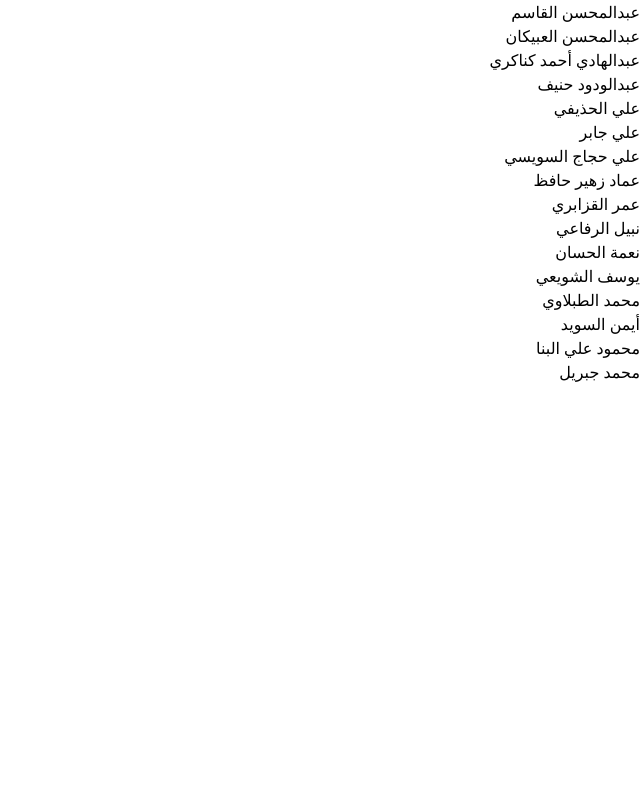
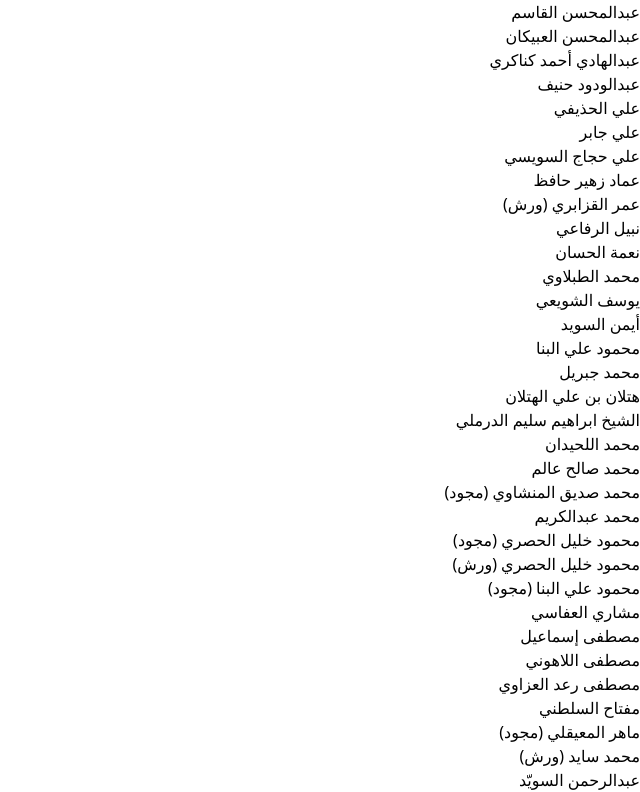
Before and after one commit to Abdelmoniemhgagyy/Quran, a React (Vite) app: page / in a window 1280 px wide. Shown: the part 1876-2668 px from the top of the page, without its empty margins (640-1280 px from the left). Before the commit the page ends 2260 px from the top, so only its background shows below. Built offline with nearby package versions, Linux system fonts and the light colour scheme.

Commit message:
add qurai to 101

```diff
--- a/src/data/downloadQuran.js
+++ b/src/data/downloadQuran.js
@@ -19,7 +19,19 @@ const data = [
     { id: 18, name: "هاني الرفاعي", url: "https://download.tvquran.com/download/recitations/archives/30-mp3.zip" },
     { id: 19, name: "الحصري", url: "https://ia600405.us.archive.org/16/items/TvQuran.com__Al-HussaryZip/TvQuran.com__Al-Hussary.zip" },
     { id: 20, name: "المعصراوي", url: "https://archive.org/compress/rabieaaa2019_yahoo_0022435724357_201505/formats=VBR%20MP3&file=/rabieaaa2019_yahoo_0022435724357_201505.zip" },
-    { id: 21, name: "عبدالرشيد صوفي", url: "https://download.tvquran.com/download/recitations/archives/167-mp3.zip" }
+    { id: 21, name: "عبدالرشيد صوفي", url: "https://download.tvquran.com/download/recitations/archives/167-mp3.zip" },
+    { id: 22, name: "هتلان بن علي الهتلان", url: "https://archive.org/compress/Al-Quran_riwayat_Hafs_tilawat_Hatlan_Alhatlan/formats=VBR%20MP3&file=/Al-Quran_riwayat_Hafs_tilawat_Hatlan_Alhatlan.zip" },
+    { id: 23, name: " الشيخ ابراهيم سليم الدرملي", url: "https://archive.org/compress/Al-Quran_Hafs_tilawat_Ibrahim_Adderemli/formats=VBR%20MP3&file=/Al-Quran_Hafs_tilawat_Ibrahim_Adderemli.zip" },
+    { id: 24, name: "", url: "" },
+    { id: 25, name: "", url: "" },
+    { id: 26, name: "", url: "" },
+    { id: 27, name: "", url: "" },
+    { id: 28, name: "", url: "" },
+    { id: 29, name: "", url: "" },
+    { id: 30, name: "", url: "" },
+
+
+
 ];
 
 export default data
--- a/src/data/qurai.js
+++ b/src/data/qurai.js
@@ -9,7 +9,7 @@ const Qura =[
   {
     id:2,
     name:" محمد صديق المنشاوي",
-    url_audio:"https://download.tvquran.com/download/TvQuran.com__Al-Minshawi-Mojawad/",
+    url_audio:"https://server10.mp3quran.net/minsh/minh-old-with-echo/",
     img:"" ,
 
   },
@@ -506,7 +506,7 @@ const Qura =[
 },
 {
     id: 75,
-    name: "عمر القزابري",
+    name: "عمر القزابري (ورش)",
     url_audio: "https://server9.mp3quran.net/omar_warsh/",
     img: "",
     rewaya:"ورش عن نافع"
@@ -523,25 +523,19 @@ const Qura =[
     url_audio: "https://server8.mp3quran.net/namh/",
     img: "",
 },
-// {
-//     id: 78,
-//     name: "وليد النائحي",
-//     url_audio: "https://server9.mp3quran.net/waleed/",
-//     img: "",
-//     rewaya:"قالون عن نافع من طريق أبي نشيط"
-// },
+{
+  id: 78,
+  name: "محمد الطبلاوي",
+  url_audio: "https://server12.mp3quran.net/tblawi/",
+  img: "",
+},
 {
     id: 79,
     name: "يوسف الشويعي",
     url_audio: "https://server9.mp3quran.net/yousef/",
     img: "",
 },
-{
-    id: 80,
-    name: "محمد الطبلاوي",
-    url_audio: "https://server12.mp3quran.net/tblawi/",
-    img: "",
-},
+
 {
     id: 80,
     name: "أيمن السويد",
@@ -560,115 +554,140 @@ const Qura =[
       url_audio: "https://server8.mp3quran.net/jbrl/",
       img: "",
   },
-  // {
-  //     id: 83,
-  //     name: "",
-  //     url_audio: "/",
-  //     img: "",
-  // },
-  // {
-  //     id: 84,
-  //     name: "",
-  //     url_audio: "/",
-  //     img: "",
-  // },
-  // {
-  //     id: 85,
-  //     name: "",
-  //     url_audio: "/",
-  //     img: "",
-  // },
-  // {
-  //     id: 86,
-  //     name: "",
-  //     url_audio: "/",
-  //     img: "",
-  // },
-  // {
-  //     id: 87,
-  //     name: "",
-  //     url_audio: "/",
-  //     img: "",
-  // },
-  // {
-  //     id: 88,
-  //     name: "",
-  //     url_audio: "/",
-  //     img: "",
-  // },
+  {
+      id: 83,
+      name: "هتلان بن علي الهتلان",
+      url_audio: "https://ia800707.us.archive.org/26/items/Al-Quran_riwayat_Hafs_tilawat_Hatlan_Alhatlan/",
+      img: "",
+  },
+  {
+      id: 84,
+      name: " الشيخ ابراهيم سليم الدرملي",
+      url_audio: "https://ia800401.us.archive.org/4/items/Al-Quran_Hafs_tilawat_Ibrahim_Adderemli/",
+      img: "",
+  },
+  {
+      id: 85,
+      name: "محمد اللحيدان",
+      url_audio: "https://server8.mp3quran.net/lhdan/",
+      img: "",
+  },
+  {
+      id: 86,
+      name: "محمد صالح عالم",
+      url_audio: "https://server12.mp3quran.net/shah/",
+      img: "",
+  },
+  {
+      id: 87,
+      name: "محمد صديق المنشاوي (مجود)",
+      url_audio: "https://download.tvquran.com/download/TvQuran.com__Al-Minshawi-Mojawad/",
+      img: "",
+  },
+  {
+      id: 88,
+      name: "محمد عبدالكريم",
+      url_audio: "https://server12.mp3quran.net/m_krm/",
+      img: "",
+  },
   // {
   //     id: 89,
-  //     name: "",
-  //     url_audio: "/",
+  //     name:"محمد عبدالحكيم العبدالله",
+  //     url_audio: "https://server9.mp3quran.net/abdullah/",
   //     img: "",
+  //     rewaya:"البزي وقنبل عن ابن كثير",
   // },
   // {
   //     id: 90,
-  //     name: "",
-  //     url_audio: "/",
+  //     name:"محمد عبدالحكيم العبدالله",
+  //     url_audio: "https://server9.mp3quran.net/abdullah/Rewayat-AlDorai-A-n-Al-Kisa-ai/",
   //     img: "",
+  //     rewaya:"الدوري عن الكسائي",
   // },
+  {
+      id: 91,
+      name: " محمود خليل الحصري (مجود)",
+      url_audio: "https://server13.mp3quran.net/husr/Almusshaf-Al-Mojawwad/",
+      img: "",
+  },
+  {
+      id: 92,
+      name: " محمود خليل الحصري (ورش)",
+      url_audio: "https://server13.mp3quran.net/husr/Rewayat-Warsh-A-n-Nafi/",
+      img: "",
+      rewaya:"ورش عن نافع"
+  },
+
+  {
+      id: 93,
+      name: "محمود علي البنا (مجود)",
+      url_audio: "https://server8.mp3quran.net/bna/Almusshaf-Al-Mojawwad//",
+      img: "",
+  },
+  {
+      id: 94,
+      name:"مشاري العفاسي",
+      url_audio: "https://server8.mp3quran.net/afs/",
+      img: "",
+  },
+  {
+      id: 95,
+      name: "مصطفى إسماعيل",
+      url_audio: "https://server8.mp3quran.net/mustafa/",
+      img: "",
+  },
+  {
+      id: 96,
+      name:"مصطفى اللاهوني",
+      url_audio: "https://server6.mp3quran.net/lahoni/",
+      img: "",
+  },
+  {
+      id: 97,
+      name:"مصطفى رعد العزاوي",
+      url_audio: "https://server8.mp3quran.net/ra3ad/",
+      img: "",
+  },
+  {
+      id: 98,
+      name:"مفتاح السلطني",
+      url_audio: "https://server14.mp3quran.net/muftah_sultany/Rewayat-Aldori-A-n-Abi-Amr/",
+      img: "",
+      rewaya:"الدوري عن أبي عمرو"
+  },
+  {
+      id: 99,
+      name: "ماهر المعيقلي (مجود)",
+      url_audio: "https://server12.mp3quran.net/maher/Almusshaf-Al-Mojawwad/",
+      img: "",
+  },
+  {
+      id: 100,
+      name:"محمد سايد (ورش)",
+      url_audio: "https://server16.mp3quran.net/m_sayed/Rewayat-Warsh-A-n-Nafi/",
+      img: "",
+  },
+  {
+    id:101,
+    name:"عبدالرحمن السويّد",
+    url_audio:"https://server16.mp3quran.net/a_swaiyd/Rewayat-Hafs-A-n-Assem/",
+    img:"",
+    rewaya:""
+  },
+// {
+//     id: 102,
+//     name: "وليد النائحي",
+//     url_audio: "https://server9.mp3quran.net/waleed/",
+//     img: "",
+//     rewaya:"قالون عن نافع من طريق أبي نشيط"
+// },
   // {
-  //     id: 91,
-  //     name: "",
-  //     url_audio: "/",
-  //     img: "",
+  //   id:103,
+  //   name:"",
+  //   url_audio:"/",
+  //   img:"",
+  //   rewaya:""
   // },
-  // {
-  //     id: 92,
-  //     name: "",
-  //     url_audio: "/",
-  //     img: "",
-  // },
-  // {
-  //     id: 93,
-  //     name: "",
-  //     url_audio: "/",
-  //     img: "",
-  // },
-  // {
-  //     id: 94,
-  //     name: "",
-  //     url_audio: "/",
-  //     img: "",
-  // },
-  // {
-  //     id: 95,
-  //     name: "",
-  //     url_audio: "/",
-  //     img: "",
-  // },
-  // {
-  //     id: 96,
-  //     name: "",
-  //     url_audio: "/",
-  //     img: "",
-  // },
-  // {
-  //     id: 97,
-  //     name: "",
-  //     url_audio: "/",
-  //     img: "",
-  // },
-  // {
-  //     id: 98,
-  //     name: "",
-  //     url_audio: "/",
-  //     img: "",
-  // },
-  // {
-  //     id: 99,
-  //     name: "",
-  //     url_audio: "/",
-  //     img: "",
-  // },
-  // {
-  //     id: 100,
-  //     name: "",
-  //     url_audio: "/",
-  //     img: "",
-  // }
-
 
 ]
 
```
